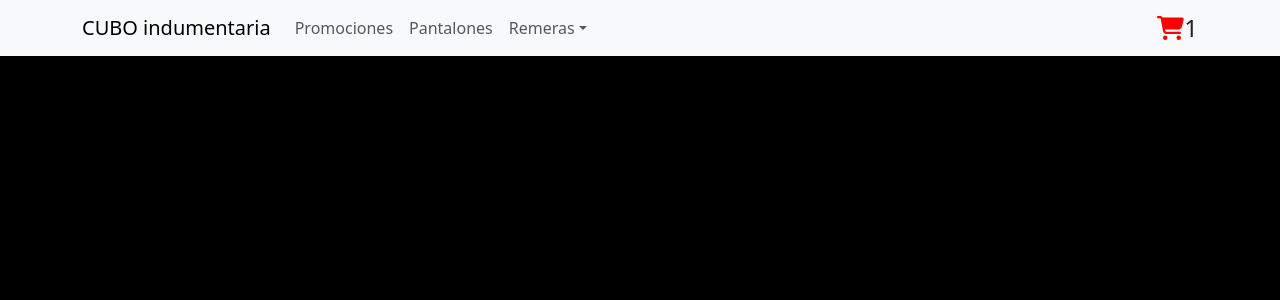
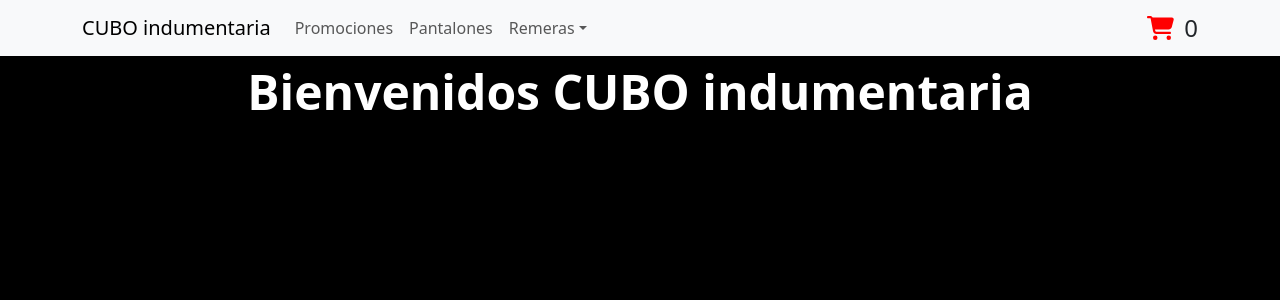
Before and after one commit to know140/PreEntrega1-Cortez-Pacheco, a React (Vite) app: page / in a window 1280 px wide. Shown: the top 300 px of the page. Built offline with nearby package versions, Linux system fonts and the light colour scheme.

Commit message:
cambios conteinerlist

```diff
--- a/src/App.jsx
+++ b/src/App.jsx
@@ -1,13 +1,15 @@
 import 'bootstrap/dist/css/bootstrap.min.css';
 import NavBarComponent from './components/NavBarcomponent/NavBarComponent';
 import './index.css'
+import ItemListConteinerComponent from './components/itemListConteinerComponent/itemListConteinerComponent';
 
 function App() {
-
-  return <div>
-    <NavBarComponent/>
-  </div>;
-
+  return (
+    <div>
+      <NavBarComponent />
+      <ItemListConteinerComponent greeting="Bienvenidos CUBO indumentaria" />
+    </div>
+  );
 }
 
-export default App
+export default App;
--- a/src/components/CartWidgetComponent/CartWidgetComponent.jsx
+++ b/src/components/CartWidgetComponent/CartWidgetComponent.jsx
@@ -6,13 +6,18 @@ const CartWidgetComponent = () => {
 const iconoStyle={
     color:'red',
     fontSize: '1.5rem',
+    paddingRight: '10px',
+}
+const numeroStyle={
+    fontSize: '1.5rem',
+
 }
 
 
     return(
         <div>
               <FontAwesomeIcon style={iconoStyle} icon={faCartShopping} />
-              <span style={{ fontSize: '1.5rem'}}>1</span>
+              <span style={numeroStyle} >0</span>
         </div>
     )
 }
--- /dev/null
+++ b/src/components/ItemListConteinerComponent/ItemListConteinerComponent.jsx
@@ -0,0 +1,23 @@
+
+
+const ItemListConteinerComponent = ({greeting}) => {
+
+const greetingStyle = {
+    fontSize: '3rem',
+    fontWeight: '700',
+    textAlign: 'center',
+    color:'white',
+
+};
+
+
+
+return(
+    <div style={greetingStyle}>
+{greeting}
+    </div>
+)
+
+}
+
+export default ItemListConteinerComponent;
```
